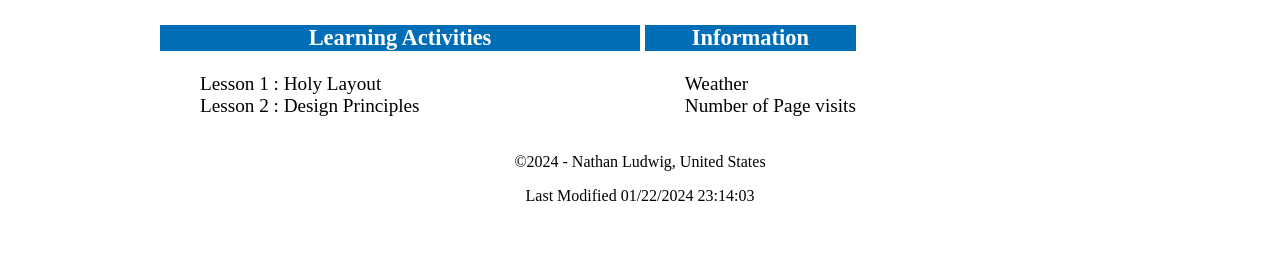
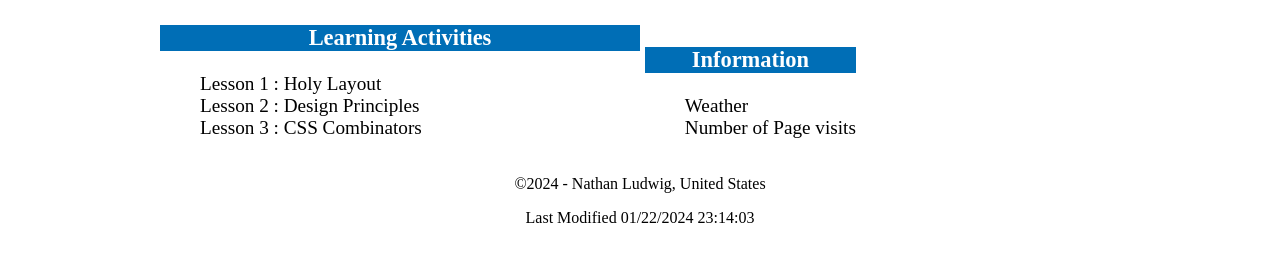
Before and after one commit to nludwig1/wdd230, a plain HTML site: page index.html in a window 1280 px wide. Shown: the part 322-584 px from the top of the page. Drawn offline with Linux system fonts and the light colour scheme; a web font is replaced by a local one.

Commit message:
css combinators

```diff
--- a/index.html
+++ b/index.html
@@ -50,6 +50,10 @@
                     <a class="lessonNum">Lesson 2 : </a> <a class="lesson-link"
                         href="/wdd230/lesson02/design-principles.html">Design Principles </a>
                 </li>
+                <li>
+                    <a class="lessonNum">Lesson 3 : </a><a class="lesson-link"
+                        href="/wdd230/lesson03/images/css-combinators.png">CSS Combinators</a>
+                </li>
             </ul>
         </section>
         <section class="infoCard">
```
Also changed, not shown: lesson03/images/css-combinators.png (added).
